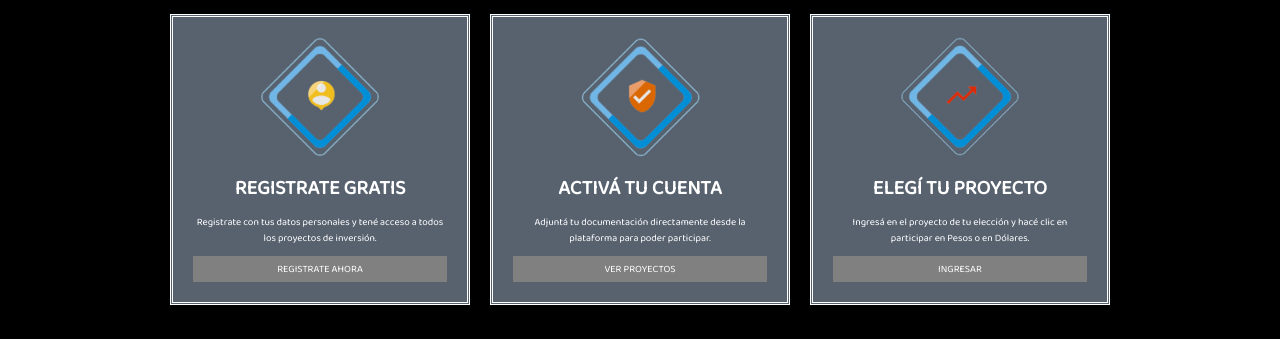
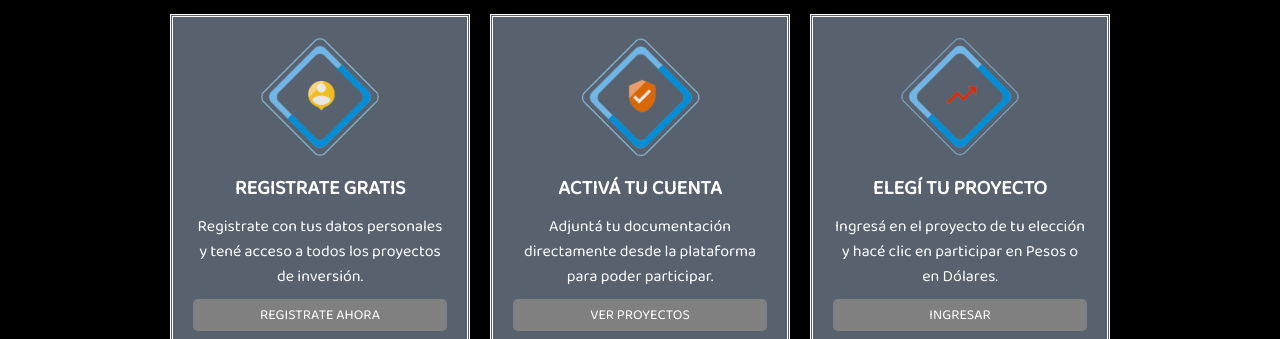
Before and after one commit to lumar32/sakura_fund, a website: page pages/como-participar.html in a window 1280 px wide. Shown: the part 222-561 px from the top of the page. Drawn offline with nearby package versions, Linux system fonts and the light colour scheme; a web font is replaced by a local one.

Commit message:
arreglos en cards -como participar-

```diff
--- a/pages/como-participar.html
+++ b/pages/como-participar.html
@@ -57,19 +57,19 @@
                     <img src="../img/como-participar-1.png" alt="caricatura">
                     <h2> REGISTRATE GRATIS</h2>
                     <p> Registrate con tus datos personales y tené acceso a todos los proyectos de inversión.</p>
-                    <a href="./registrarme.html" class="buttom_grey"> REGISTRATE AHORA</a>
+                    <a href="./registrarme.html" class="button_grey"> REGISTRATE AHORA</a>
                 </div>
                 <div data-aos="flip-left">
                     <img src="../img/como-participar-2.png" alt="caricatura">
                     <h2> ACTIVÁ TU CUENTA</h2>
                     <p> Adjuntá tu documentación directamente desde la plataforma para poder participar.</p>
-                    <a href="./proyectos.html" class="buttom_grey"> VER PROYECTOS</a>
+                    <a href="./proyectos.html" class="button_grey"> VER PROYECTOS</a>
                 </div>
                 <div data-aos="flip-left">
                     <img src="../img/como-participar-3.png" alt="caricatura">
                     <h2> ELEGÍ TU PROYECTO</h2>
                     <p> Ingresá en el proyecto de tu elección y hacé clic en participar en Pesos o en Dólares.</p>
-                    <a href="./ingresar.html" class="buttom_grey"> INGRESAR</a>
+                    <a href="./ingresar.html" class="button_grey"> INGRESAR</a>
                 </div>
             </section>
 
--- a/sass/pages/_como-participar.scss
+++ b/sass/pages/_como-participar.scss
@@ -22,16 +22,20 @@
             margin-top: $spacing-xxsmall;
             margin-bottom: $spacing-xxsmall;
         }
+        p {
+            font-size: $text-base;
+        }
         img {
             max-width: 120px;
             justify-content: center;
         }
-        .buttom_grey {
+        .button_grey {
             background-color: map-get($colors, color-buttom-1);
             padding: 5px 10px 5px 10px;
             display: flex;
             justify-content: center;
             margin-top: $spacing-xxsmall;
+            font-size: $text-small;
         }
     }
 }
```
Also changed, not shown: css/translated.css.
